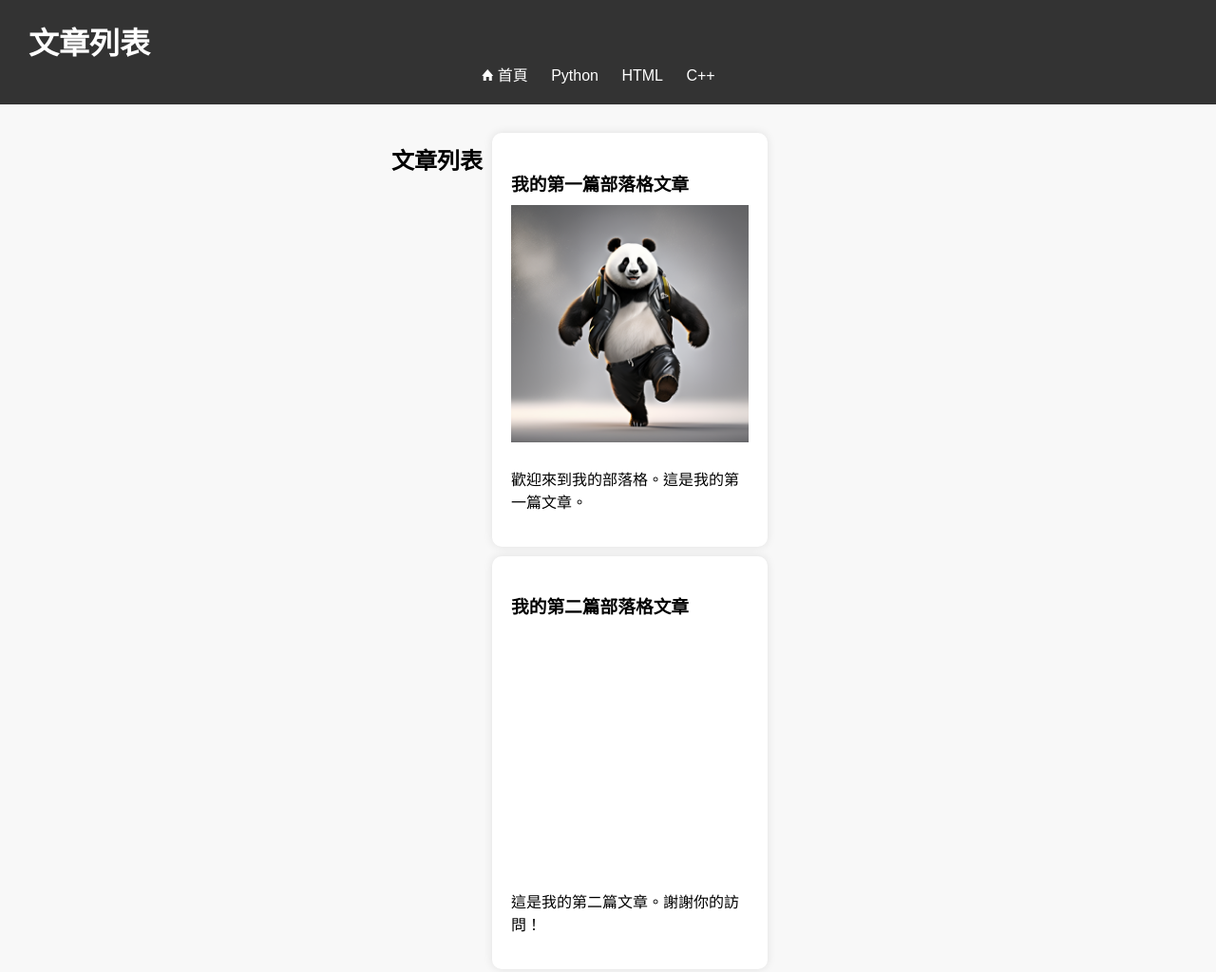
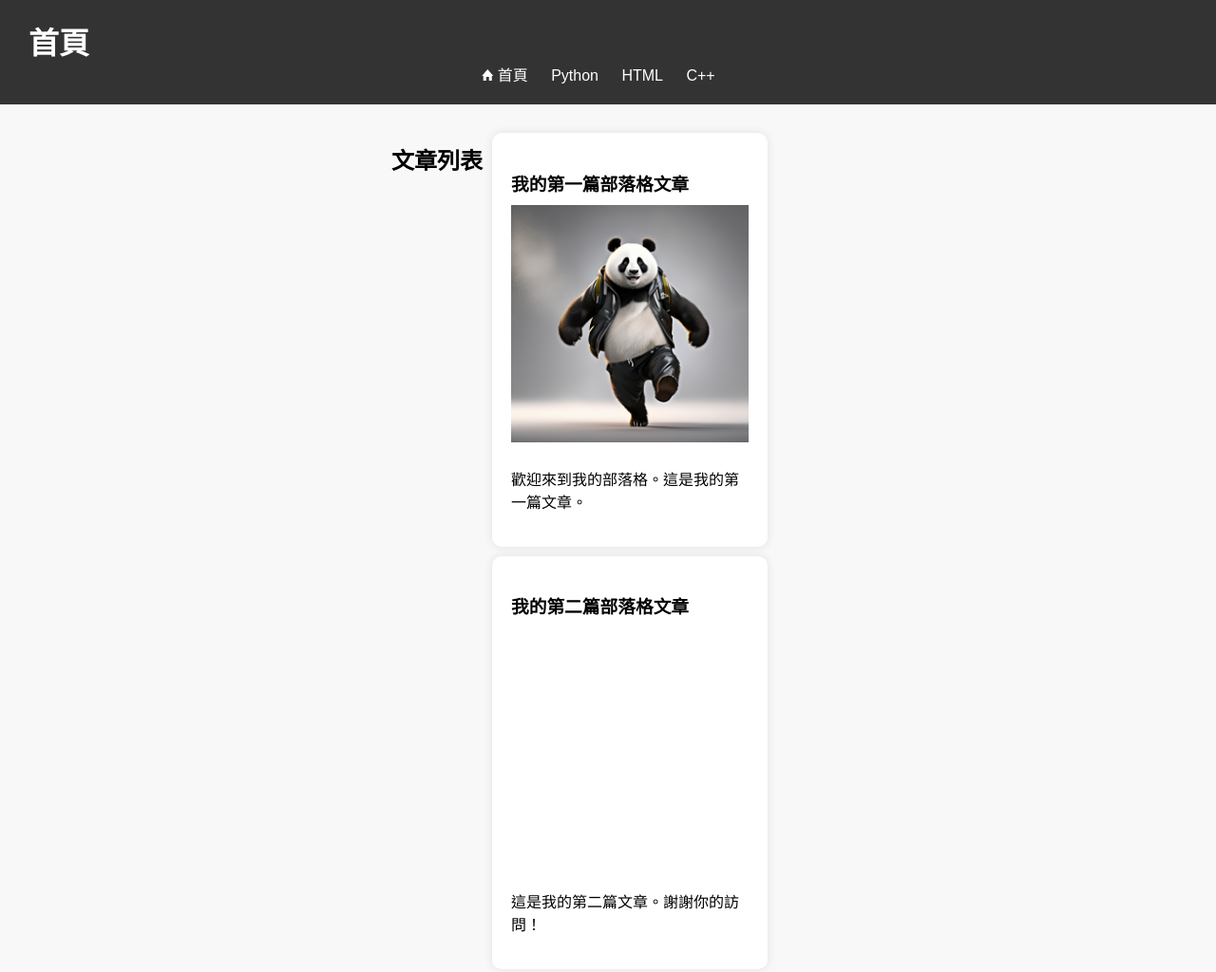
Before and after one commit to piggaga/piggaga, a plain HTML site: page index.html in a window 1280 px wide. Shown: the top 1024 px of the page at 95% size. Drawn offline with nearby package versions, Linux system fonts and the light colour scheme.

Commit message:
Update index.html

```diff
--- a/index.html
+++ b/index.html
@@ -6,14 +6,14 @@
 <head>
     <meta charset="UTF-8">
     <meta name="viewport" content="width=device-width, initial-scale=1.0">
-    <title>文章列表</title>
+    <title>首頁</title>
     <link rel="stylesheet" href="https://code.ionicframework.com/ionicons/2.0.1/css/ionicons.min.css">
     <link rel="stylesheet" href="styles.css">
 </head>
 
 <body>
     <header>
-        <h1><i ></i> 文章列表</h1>
+        <h1><i ></i> 首頁</h1>
         <nav>
             <ul>
                 <li><a href="index.html"><i class="ion-home"></i> 首頁</a></li>
```
